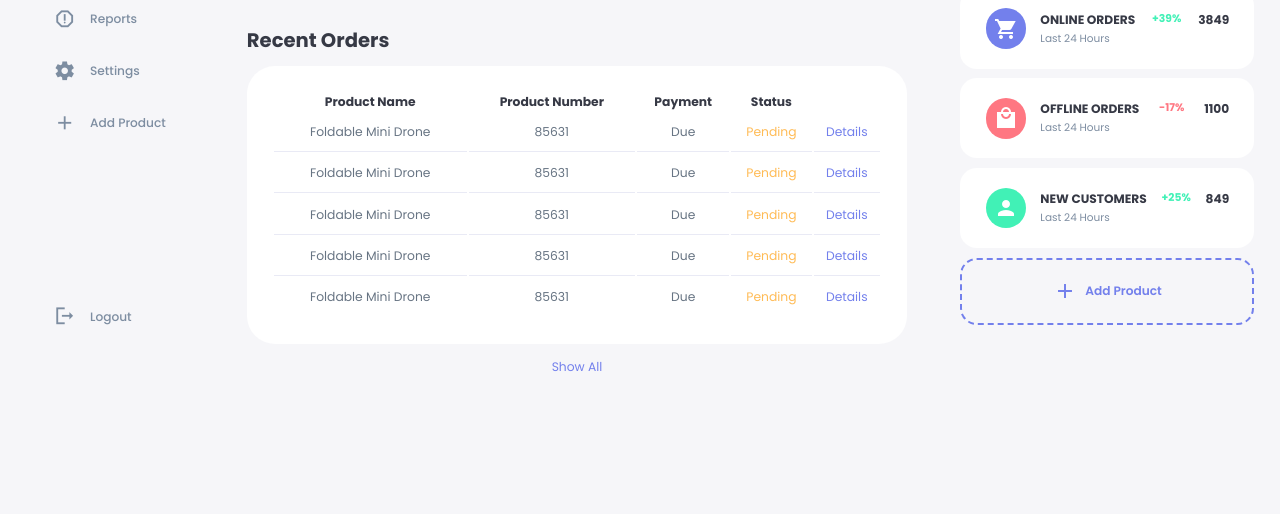
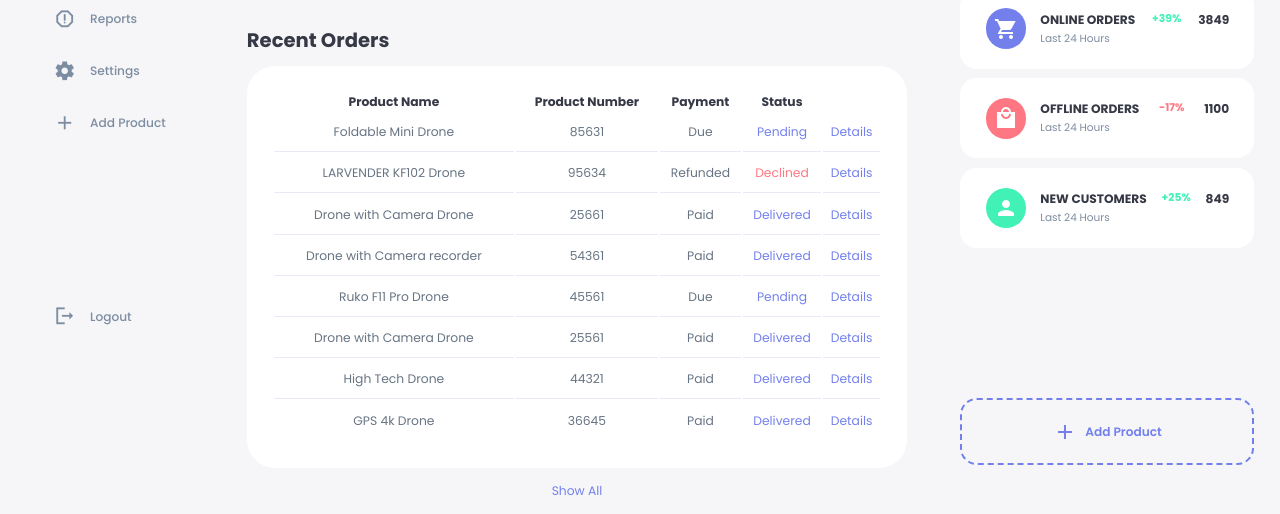
Before and after one commit to Philipamponsah/admin-dashboard, a plain HTML site: page index.html in a window 1280 px wide. Shown: the part 421-935 px from the top of the page. Before the commit the page ends 811 px from the top, so only its background shows below. Drawn offline with Linux system fonts and the light colour scheme.

Commit message:
Finished Project

```diff
--- a/index.html
+++ b/index.html
@@ -153,42 +153,14 @@
                         </tr>
                     </thead>
                     <tbody>
-                        <tr>
+                      <!-- <tr>
                             <td>Foldable Mini Drone</td>
                             <td>85631</td>
                             <td>Due</td>
                             <td class="warning">Pending</td>
                             <td class="primary">Details</td>
                         </tr>
-                        <tr>
-                            <td>Foldable Mini Drone</td>
-                            <td>85631</td>
-                            <td>Due</td>
-                            <td class="warning">Pending</td>
-                            <td class="primary">Details</td>
-                        </tr>
-                        <tr>
-                            <td>Foldable Mini Drone</td>
-                            <td>85631</td>
-                            <td>Due</td>
-                            <td class="warning">Pending</td>
-                            <td class="primary">Details</td>
-                        </tr>
-                        <tr>
-                            <td>Foldable Mini Drone</td>
-                            <td>85631</td>
-                            <td>Due</td>
-                            <td class="warning">Pending</td>
-                            <td class="primary">Details</td>
-                        </tr>
-                        <tr>
-                            <td>Foldable Mini Drone</td>
-                            <td>85631</td>
-                            <td>Due</td>
-                            <td class="warning">Pending</td>
-                            <td class="primary">Details</td>
-                        </tr>
-                    </tbody>
+                        -->
                 </table>
                 <a href="#">Show All</a>
             </div>
@@ -300,6 +272,7 @@
             </div>
         </div>
     </div>
+    <script src="orders.js"></script>
     <script src="index.js"></script>
 </body>
 </html>
--- a/index.js
+++ b/index.js
@@ -1,11 +1,38 @@
 const sideMenu = document.querySelector("aside");
 const menuBtn = document.querySelector("#menu-btn");
 const closeBtn = document.querySelector("#close-btn");
+const themeToggler = document.querySelector(".theme-toggler");
 
+// show sidebar
 menuBtn.addEventListener('click', () => {
     sideMenu.style.display = 'block';
 })
 
+// close sidebar
 closeBtn.addEventListener('click', () => {
     sideMenu.style.display = 'none';
 })
+
+// change theme
+themeToggler.addEventListener('click', () => {
+    document.body.classList.toggle('dark-theme-variables');
+
+    themeToggler.querySelector('span:nth-child(1)').classList.toggle('active');
+    themeToggler.querySelector('span:nth-child(2)').classList.toggle('active');
+
+})
+
+// fill orders in the table
+Orders.forEach(order => {
+    const tr = document.createElement('tr');
+    const trContent = `
+                             <td>${order.productName}</td>
+                             <td>${order.productNumber}</td>
+                             <td>${order.paymentStatus}</td>
+                             <td class="${order.shipping === 'Declined' ? 'danger' : order.shipping === 'pending' ? 'warning' : 'primary'}"}">${order.shipping}</td>
+                             <td class="primary">Details</td>
+                             `
+     tr.innerHTML = trContent;
+     document.querySelector('table tbody').appendChild(tr);
+
+})
--- /dev/null
+++ b/orders.js
@@ -0,0 +1,50 @@
+const Orders = [
+    {
+        productName: 'Foldable Mini Drone',
+        productNumber:'85631',
+        paymentStatus: 'Due',
+        shipping: 'Pending',
+    },
+    {
+        productName: 'LARVENDER KF102 Drone',
+        productNumber:'95634',
+        paymentStatus: 'Refunded',
+        shipping: 'Declined',
+    },
+    {
+        productName: 'Drone with Camera Drone',
+        productNumber:'25661',
+        paymentStatus: 'Paid',
+        shipping: 'Delivered',
+    },
+    {
+        productName: 'Drone with Camera recorder',
+        productNumber:'54361',
+        paymentStatus: 'Paid',
+        shipping: 'Delivered',
+    },
+    {
+        productName: 'Ruko F11 Pro Drone',
+        productNumber:'45561',
+        paymentStatus: 'Due',
+        shipping: 'Pending',
+    },
+    {
+        productName: 'Drone with Camera Drone',
+        productNumber:'25561',
+        paymentStatus: 'Paid',
+        shipping: 'Delivered',
+    },
+    {
+        productName: 'High Tech Drone',
+        productNumber:'44321',
+        paymentStatus: 'Paid',
+        shipping: 'Delivered',
+    },
+    {
+        productName: 'GPS 4k Drone',
+        productNumber:'36645',
+        paymentStatus: 'Paid',
+        shipping: 'Delivered',
+    },
+]
--- a/style.css
+++ b/style.css
@@ -29,7 +29,7 @@
 
 /* --------------- DARK THEME VARIABLES ------------------- */
 .dark-theme-variables {
-    --color-backgrounds: #181a1e;
+    --color-background: #181a1e;
     --color-white: #202528;
     --color-dark: #edeffd;
     --clor-dark-variant: #a3bdcc;
@@ -535,6 +535,12 @@ main .recent-orders a {
     display: flex;
     align-items: center;
     justify-content: center;
+    margin-top: 150px;
+}
+
+.right .sales-analytics .add-product:hover {
+    background: var(--color-primary);
+    color: white;
 }
 
 .right .sales-analytics .add-product div {
```
